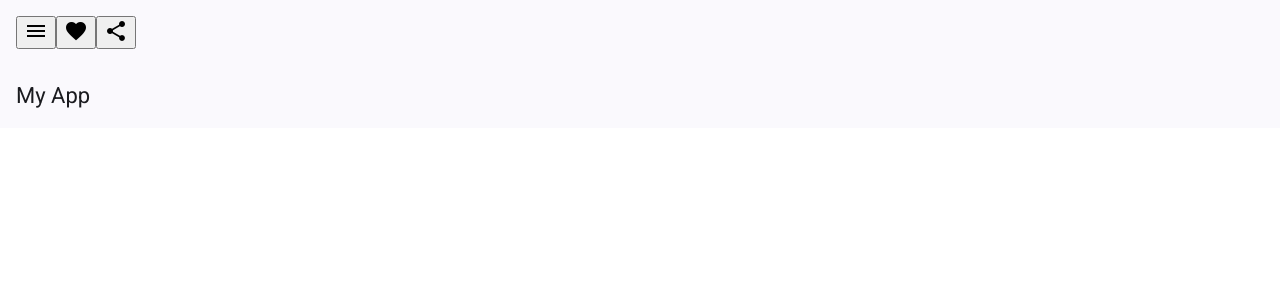
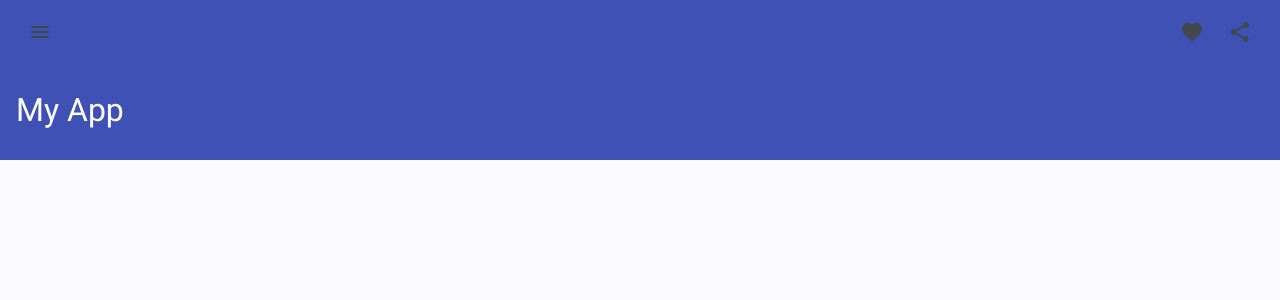
Before and after one commit to phlgoncalves/ProjectSchool_Angular_RxJS, an Angular app: page / in a window 1280 px wide. Shown: the top 300 px of the page. Built offline with nearby package versions, Linux system fonts and the light colour scheme.

Commit message:
Finalizing configuration of Material Angular

```diff
--- a/src/app/app.component.scss
+++ b/src/app/app.component.scss
@@ -0,0 +1,42 @@
+@use '@angular/material' as mat;
+@import '@angular/material/prebuilt-themes/indigo-pink.css';
+
+
+
+.example-spacer {
+  flex: 1 1 auto;
+}
+
+.sidenav {
+  width: 250px;
+
+}
+
+mat-sidenav-content {
+  height: 100vh;
+
+}
+
+mat-sidenav-container {
+  height: 100vh;
+}
+
+.content{
+  padding: 10px;
+}
+
+.toolbar-menu {
+  position: fixed;
+  font-size: 1rem;
+  top: 0;
+}
+
+.toolbar-submenu {
+  height: 100px;
+  font-size: 2rem;
+  margin-top: 60px;
+}
+
+.title {
+  margin-bottom: 500px;
+}
--- a/src/app/app.component.ts
+++ b/src/app/app.component.ts
@@ -1,11 +1,48 @@
-import { Component } from '@angular/core';
+import { Component, OnInit } from '@angular/core';
+import { BreakpointObserver } from "@angular/cdk/layout";
+import { fromEvent, map } from 'rxjs';
 
+export const SCROLL_CONTAINER = 'mat-sidenav-content';
+export const TEXT_LIMIT = 50;
+export const SHADOW_LIMIT = 100;
 @Component({
   selector: 'app-root',
   templateUrl: './app.component.html',
   standalone: false,
   styleUrl: './app.component.scss'
 })
-export class AppComponent {
-  title = 'ProjectSchool';
+export class AppComponent implements OnInit {
+  isSmallScreen = false;
+  popText = false;
+  applyShadow = false;
+
+  constructor(private brackpointObserver: BreakpointObserver) { }
+
+  ngOnInit(): void {
+    const content = document.getElementsByClassName(SCROLL_CONTAINER)[0];
+
+    fromEvent(content, 'scroll')
+      .pipe(
+        map(() => content.scrollTop)
+      )
+      .subscribe({
+        next: (value: number) => this.determineHeader(value)
+      })
+  }
+
+  determineHeader(scroll: number) {
+    this.popText = scroll >= TEXT_LIMIT;
+    this.applyShadow = scroll >= SHADOW_LIMIT;
+  }
+
+  ngAfterContentInit(): void {
+    this.brackpointObserver
+      .observe(['(max-width: 800px)'])
+      .subscribe((res) => this.isSmallScreen = res.matches)
+  }
+
+  get sidenavMode() {
+    return this.isSmallScreen ? 'over' : 'push'
+  }
+
 }
```
Also changed, not shown: src/app/shared/materials/materials.module.ts (+11 -10 lines).
